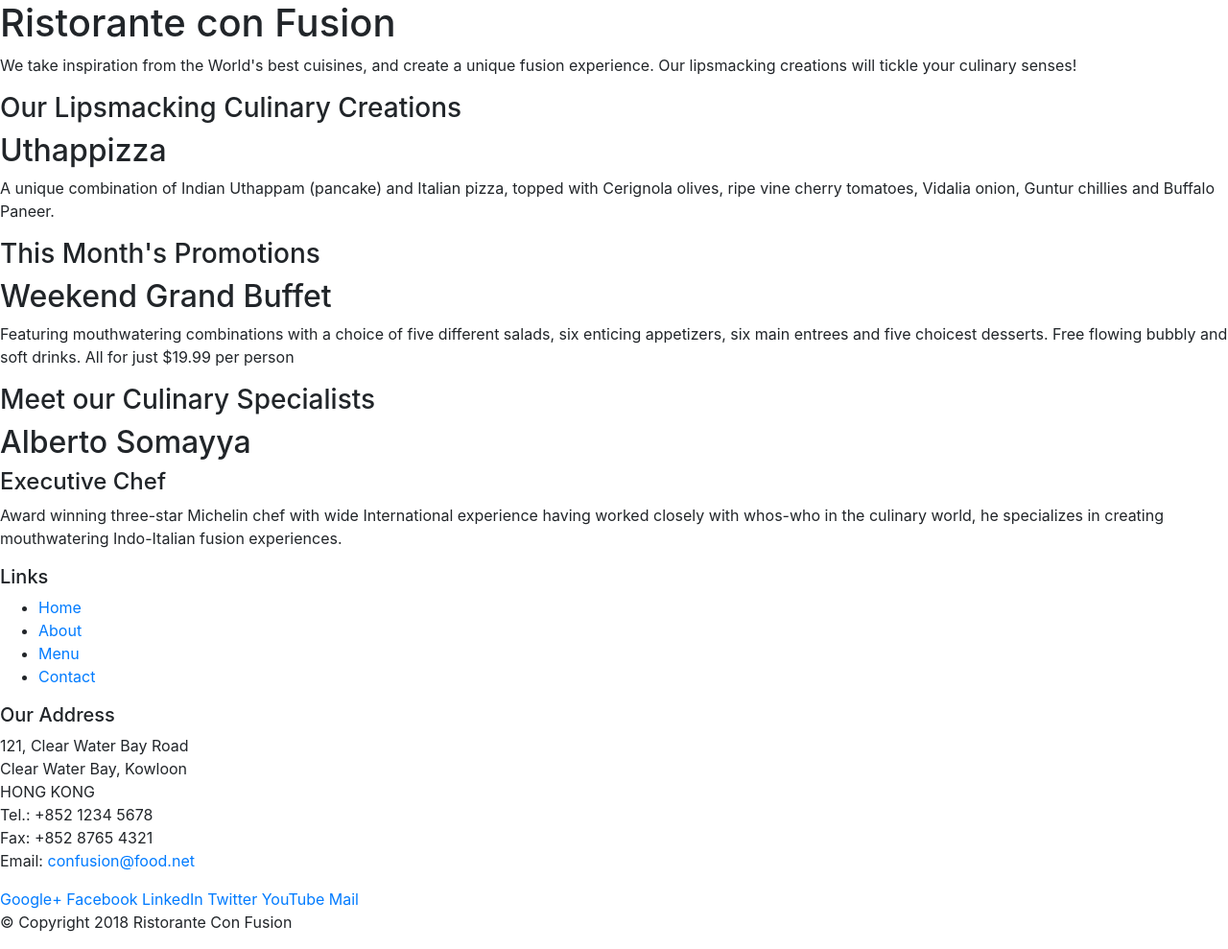
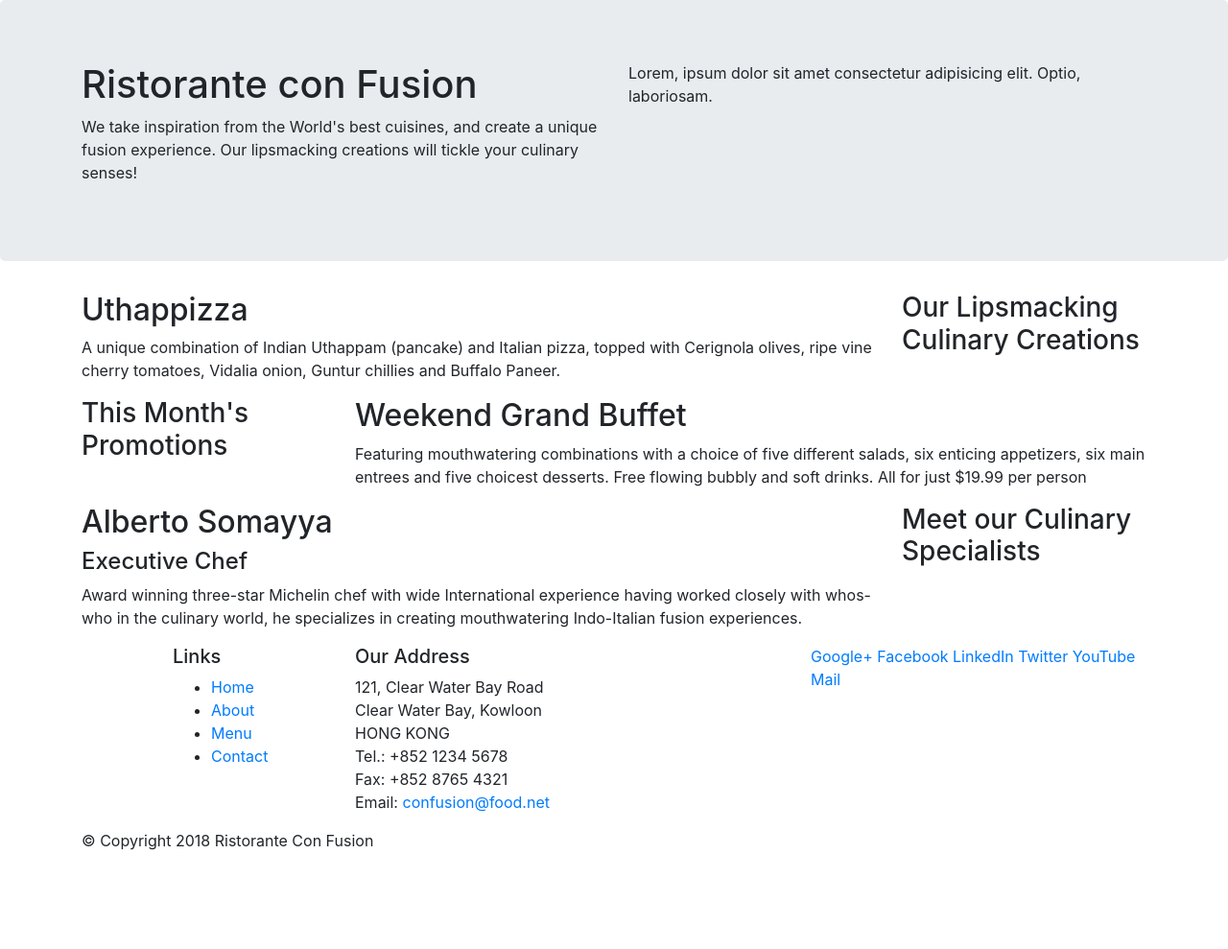
Before and after one commit to Aayush-kr/Ristorante-ConFuion, a website: page index.html in a window 1280 px wide. Shown: the whole page at 96% size. After the commit the page ends 904 px from the top, so only its background shows below. Drawn offline with nearby package versions, Linux system fonts and the light colour scheme.

Commit message:
grid_system_1

```diff
--- a/index.html
+++ b/index.html
@@ -12,58 +12,60 @@
 </head>
 
 <body>
-
-    <header>
-        <div>
-            <div>
-                <div>
+    <header class="jumbotron">
+        <div class="container">
+            <div class="row">
+                <div class="col 12 col-sm-6">
                     <h1>Ristorante con Fusion</h1>
                     <p>We take inspiration from the World's best cuisines, and create a unique fusion experience. Our lipsmacking creations will tickle your culinary senses!</p>
                 </div>
-                <div>
+                <div class="col 12 col-sm">
+                    <p>Lorem, ipsum dolor sit amet consectetur adipisicing elit. Optio, laboriosam.</p>
                 </div>
             </div>
         </div>
     </header>
+</div>
+    <div class="container">
 
-    <div>
-        <div>
-            <div>
+        <div class="row">
+            <div class="col-sm-4 order-sm-last col-md-3">
                 <h3>Our Lipsmacking Culinary Creations</h3>
             </div>
-            <div>
+            <div class="col-sm col-md order-sm-first">
                 <h2>Uthappizza</h2>
                 <p>A unique combination of Indian Uthappam (pancake) and Italian pizza, topped with Cerignola olives, ripe vine cherry tomatoes, Vidalia onion, Guntur chillies and Buffalo Paneer.</p>
             </div>
         </div>
 
 
-        <div>
-            <div>
+        <div class="row">
+            <div class="col-sm-4 col-md-3">
                 <h3>This Month's Promotions</h3>
             </div>
-            <div>
+            <div class="col-sm col-md">
                 <h2>Weekend Grand Buffet</h2>
                 <p>Featuring mouthwatering combinations with a choice of five different salads, six enticing appetizers, six main entrees and five choicest desserts. Free flowing bubbly and soft drinks. All for just $19.99 per person </p>
             </div>
         </div>
 
-        <div>
-            <div>
+        <div class="row">
+            <div class="col-sm-4 order-sm=last col-md-3">
                 <h3>Meet our Culinary Specialists</h3>
             </div>
-            <div>
+            <div class="col-sm col-md order-sm-first">
                 <h2>Alberto Somayya</h2>
                 <h4>Executive Chef</h4>
                 <p>Award winning three-star Michelin chef with wide International experience having worked closely with whos-who in the culinary world, he specializes in creating mouthwatering Indo-Italian fusion experiences. </p>
             </div>
         </div>
+
     </div>
 
     <footer>
-        <div>
-            <div>
-                <div>
+        <div class="container">
+            <div class="row">
+                <div class="col-4 offset-1 col-sm-2">
                     <h5>Links</h5>
                     <ul>
                         <li><a href="#">Home</a></li>
@@ -72,7 +74,7 @@
                         <li><a href="#">Contact</a></li>
                     </ul>
                 </div>
-                <div>
+                <div class="col-7 col-sm-5">
                     <h5>Our Address</h5>
                     <address>
 		              121, Clear Water Bay Road<br>
@@ -83,7 +85,7 @@
 		              Email: <a href="mailto:confusion@food.net">confusion@food.net</a>
 		           </address>
                 </div>
-                <div>
+                <div class="col-sm-4">
                     <div>
                         <a href="http://google.com/+">Google+</a>
                         <a href="http://www.facebook.com/profile.php?id=">Facebook</a>
@@ -94,13 +96,14 @@
                     </div>
                 </div>
            </div>
-           <div>
-                <div>
+           <div class="row">
+                <div class="col-auto">
                     <p>© Copyright 2018 Ristorante Con Fusion</p>
                 </div>
            </div>
         </div>
     </footer>
+</div>
 
         <!-- jQuery first, then Popper.js, then Bootstrap JS. -->
         <script src="node_modules/jquery/dist/jquery.slim.min.js"></script>
```
